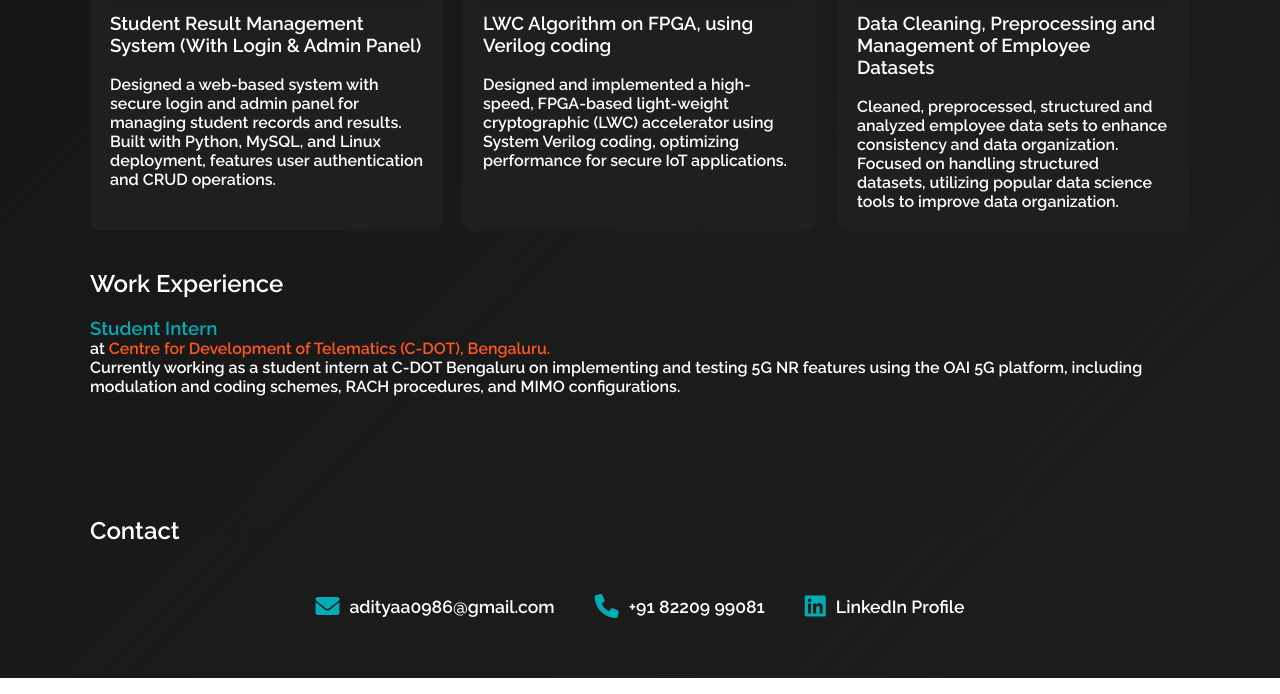
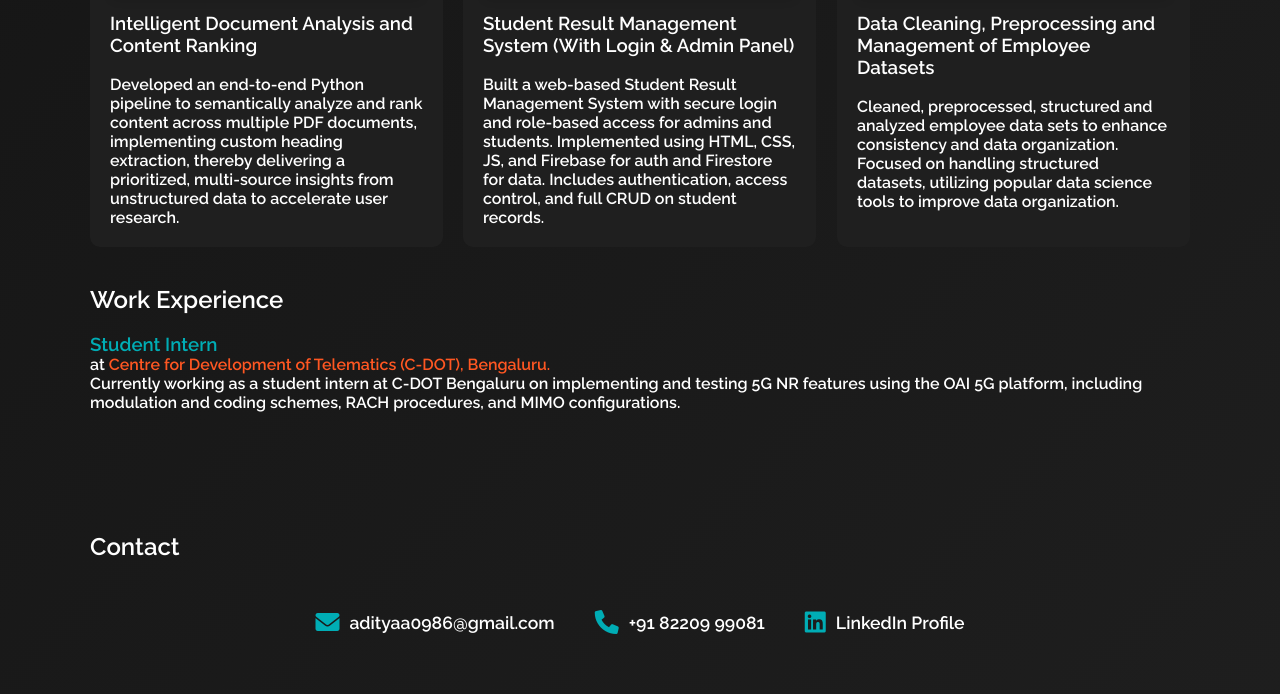
Before and after one commit to adityaa-0986/portfolio, a plain HTML site: page index.html in a window 1280 px wide. Shown: the part 1245-1939 px from the top of the page. Drawn offline with nearby package versions, Linux system fonts and the light colour scheme.

Commit message:
Update index.html

```diff
--- a/index.html
+++ b/index.html
@@ -51,19 +51,20 @@
         <div class="project-image-container">
           <img src="images/student_database_management.png" alt="Student Result Management System">
         </div>
-        <h3>Student Result Management System (With Login & Admin Panel)</h3><br>
-        <p> Designed a web-based system with secure login and admin panel for managing student records
-        and results. Built with Python, MySQL, and Linux deployment, features user authentication and
-        CRUD operations.</p>
+        <h3>Intelligent Document Analysis and Content Ranking</h3><br>
+        <p> Developed an end-to-end Python pipeline to semantically analyze and rank content across
+ multiple PDF documents, implementing custom heading extraction, thereby delivering a
+ prioritized, multi-source insights from unstructured data to accelerate user research.</p>
       </div>
       <div class="project-card" data-aos="zoom-in" data-aos-delay="200">
         <!-- New: Project Image -->
         <div class="project-image-container">
           <img src="images/LWC_algorithm.png" alt="LWC Algorithm FPGA Diagram">
         </div>
-        <h3>LWC Algorithm on FPGA, using Verilog coding</h3> <br>
-        <p> Designed and implemented a high-speed, FPGA-based light-weight cryptographic (LWC) accelerator
-        using System Verilog coding, optimizing performance for secure IoT applications.</p>
+        <h3>Student Result Management System (With Login & Admin Panel)</h3> <br>
+        <p> Built a web-based Student Result Management System with secure login and role-based access
+ for admins and students. Implemented using HTML, CSS, JS, and Firebase for auth and
+ Firestore for data. Includes authentication, access control, and full CRUD on student records.</p>
       </div>
       <div class="project-card" data-aos="zoom-in" data-aos-delay="300">
         <!-- New: Project Image -->
```
